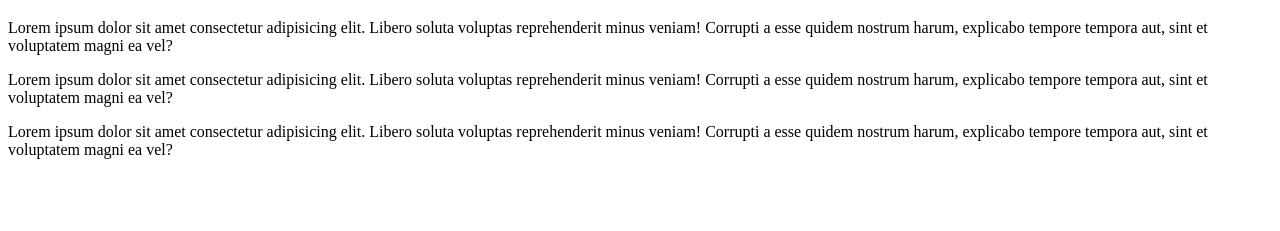
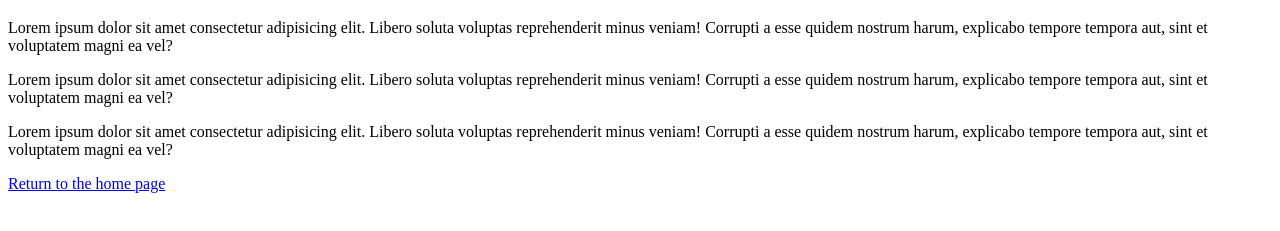
Before and after one commit to oluwatobiss/informational-site, a plain HTML site: page about.html in a window 1280 px wide. Shown: the part 61-292 px from the top of the page. Drawn offline with Linux system fonts and the light colour scheme.

Commit message:
feat: Add homepage link

```diff
--- a/about.html
+++ b/about.html
@@ -22,5 +22,6 @@
       voluptas reprehenderit minus veniam! Corrupti a esse quidem nostrum harum,
       explicabo tempore tempora aut, sint et voluptatem magni ea vel?
     </p>
+    <div><a href="/">Return to the home page</a></div>
   </body>
 </html>
```
Also changed, not shown: contact-me.html (+1 -0 lines).
